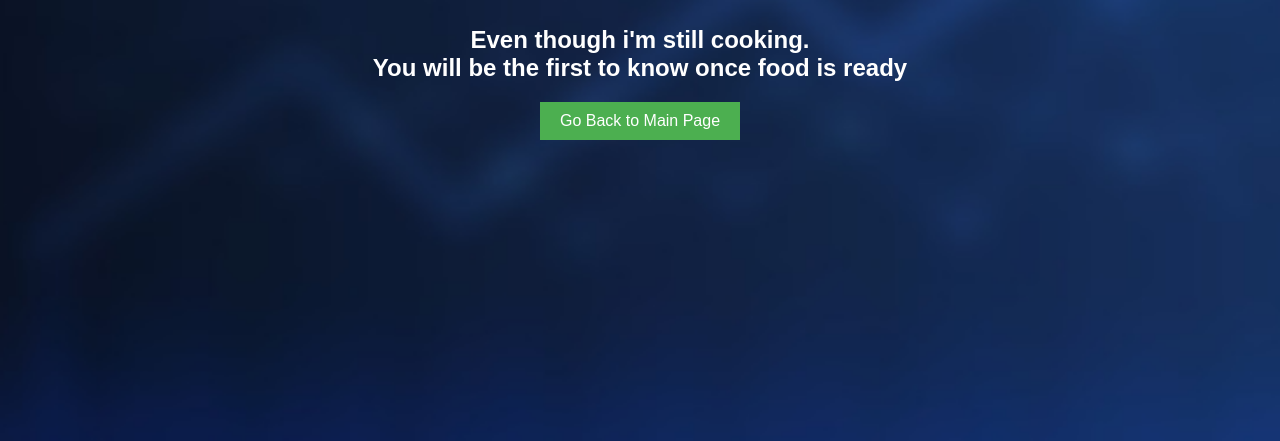
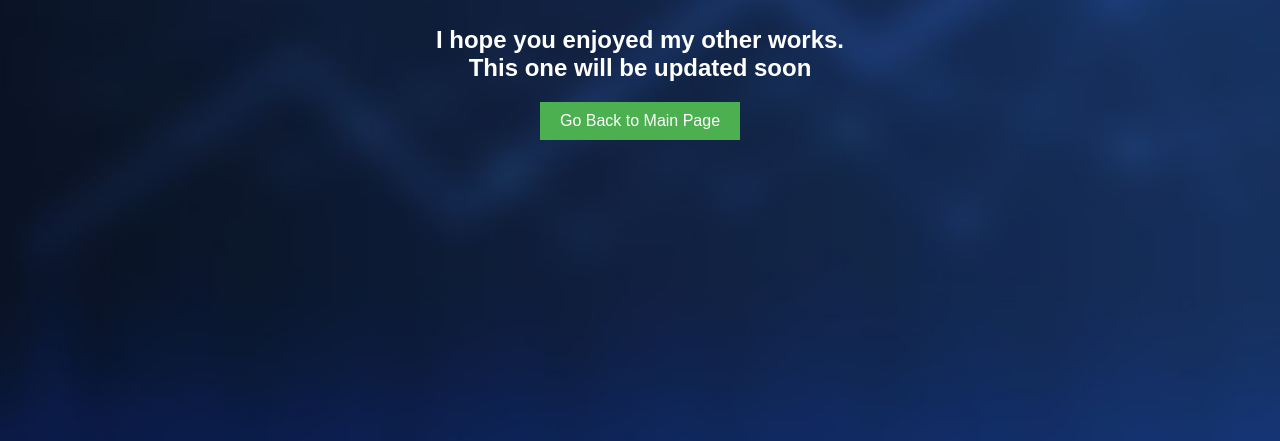
Before and after one commit to Rhahloth/thankyou, a plain HTML site: page index.html in a window 1280 px wide. Shown: the part 375-816 px from the top of the page. Drawn offline with Linux system fonts and the light colour scheme.

Commit message:
Update index.html

```diff
--- a/index.html
+++ b/index.html
@@ -19,8 +19,8 @@
   >
     <h1>Thank you for showing interest in my work!</h1>
     <h2>
-      Even though i'm still cooking.<br />
-      You will be the first to know once food is ready
+      I hope you enjoyed my other works.<br />
+      This one will be updated soon
     </h2>
 
     <div>
```
